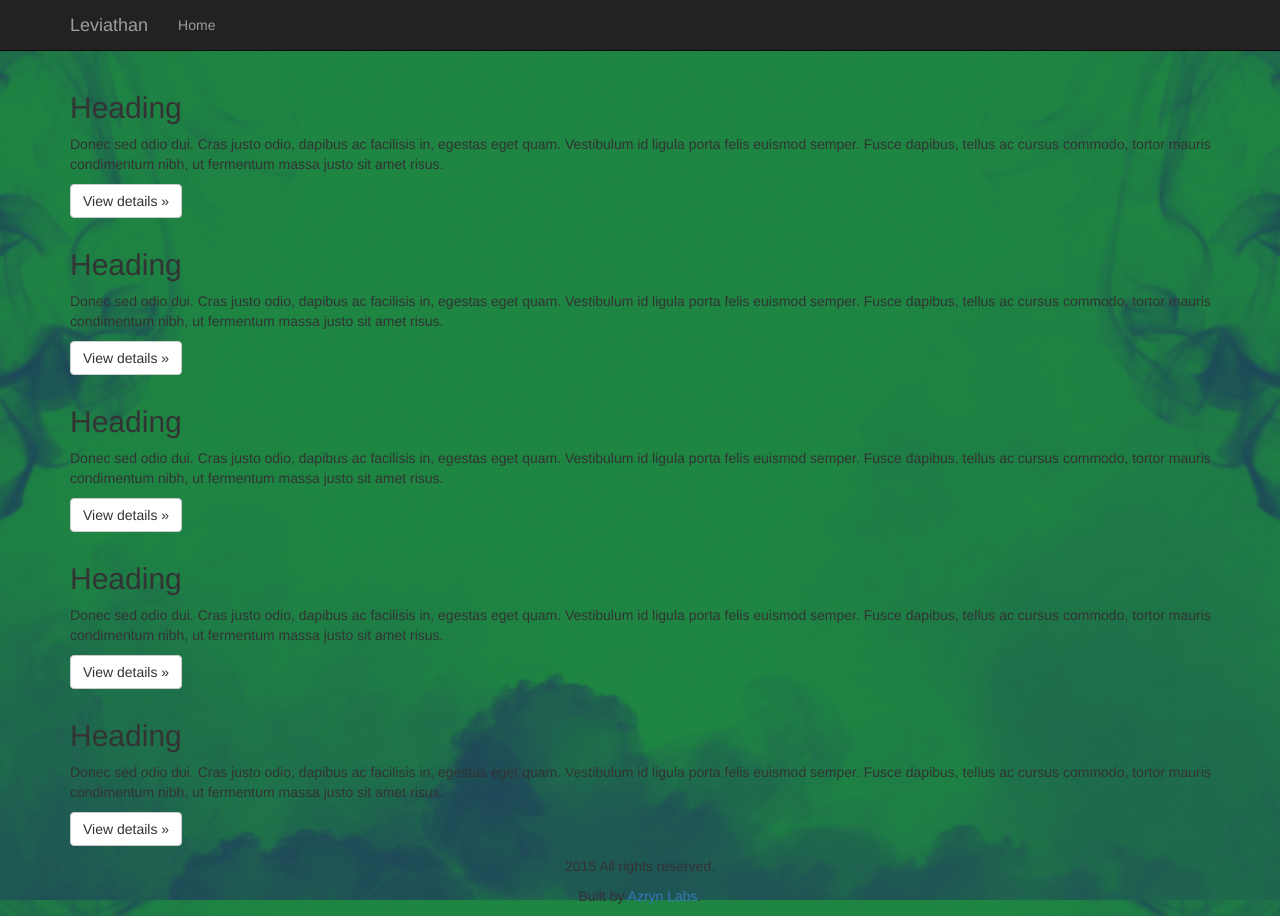
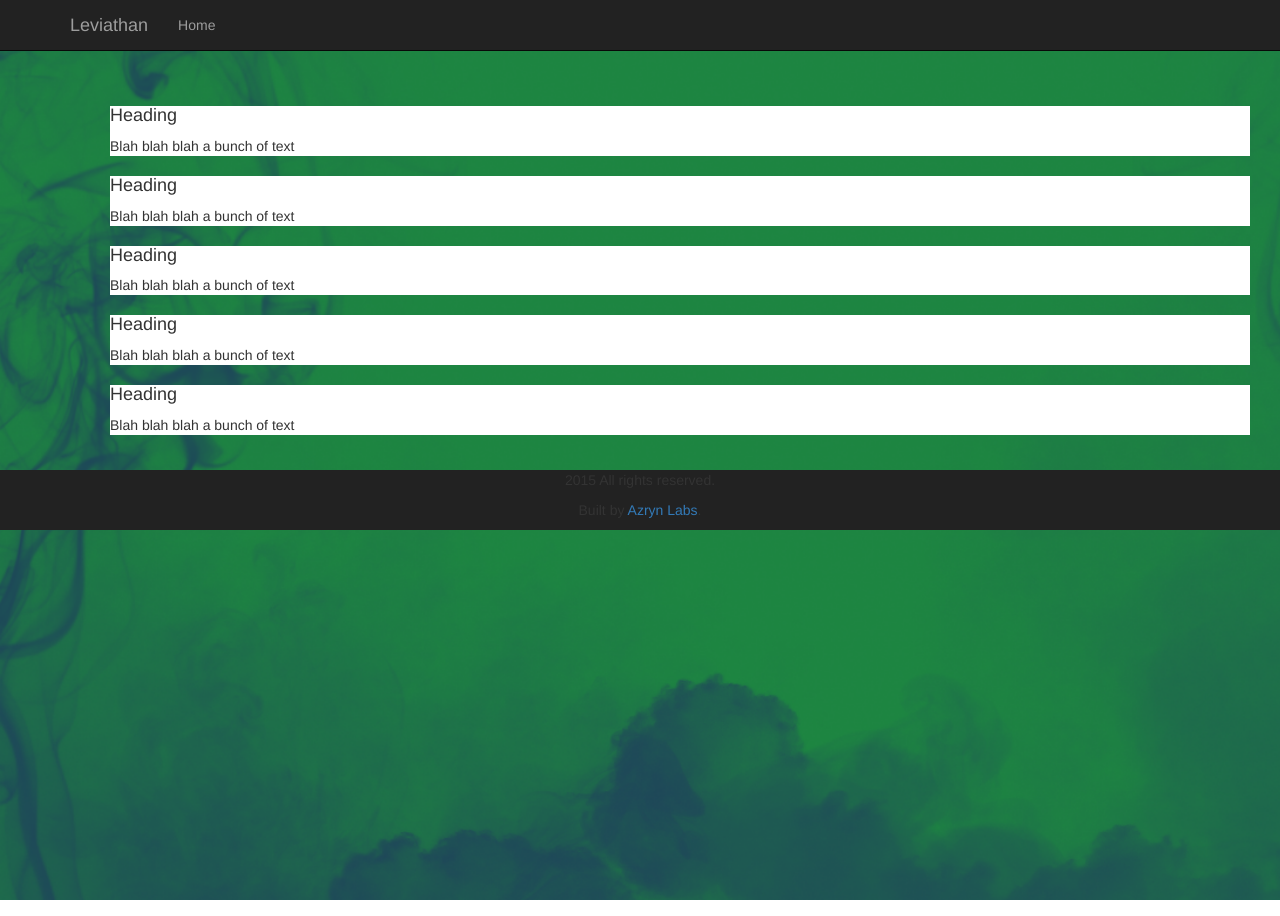
Before and after one commit to millercj189/teamleviathan.com, a Jekyll site: the page built from src/pages/about.html, in a window 1280 px wide. Built offline with Jekyll 4.4.1, drawn with Linux system fonts in a browser that asks for light colours; nearby versions of some CDN libraries; Markdown is read by kramdown in place of the engine named in the settings.

Commit message:
encapsulate body

```diff
--- a/_includes/footer.html
+++ b/_includes/footer.html
@@ -1,7 +1,6 @@
-<footer class="container text-center">
-  {% include lib/social.html %}
-  <div class="row">
-    <div class="col-md-12">
+<footer class="navbar-inverse">
+  <div class="container text-center">
+    <div class="col-md-12 ">
       <p>2015 All rights reserved.
       <p>Built by <a href="http://azryn.com">Azryn Labs</a>.
     </div>
--- a/_layouts/default.html
+++ b/_layouts/default.html
@@ -12,7 +12,6 @@
   {{ page.title }} | {{ site.title }} – {{ site.description }}
 </title>
 
-<body>
 <!-- Banner
 ------------------------------------------------------------------------------->
 {% include banner.html %}
@@ -27,7 +26,7 @@
 
 <!-- Body
 ------------------------------------------------------------------------------->
-<section id="page-content" class="container">
+<section class="container">
   {{ content }}
 </section>
 
@@ -38,4 +37,3 @@
 <!-- Resources
 ------------------------------------------------------------------------------->
 {% include resources.html %}
-</body>
--- a/src/pages/about.html
+++ b/src/pages/about.html
@@ -6,40 +6,56 @@ comments  : false
 ratings   : false
 ---
 
-<section id="page-about" class="container">
-  <article class="row">
-    <div class="featurette">
-      <h2>Heading</h2>
-      <p>Donec sed odio dui. Cras justo odio, dapibus ac facilisis in, egestas eget quam. Vestibulum id ligula porta felis euismod semper. Fusce dapibus, tellus ac cursus commodo, tortor mauris condimentum nibh, ut fermentum massa justo sit amet risus.</p>
-      <p><a class="btn btn-default" href="#" role="button">View details &raquo;</a></p>
+<section
+   id    = ""
+   class = "card-container">
+
+
+  <article
+     id    = ""
+     class = "container">
+    <div class="card-body">
+      <h4>Heading</h4>
+      <i class=""></i>
+      <p>Blah blah blah a bunch of text
     </div>
   </article>
-  <article class="row">
-    <div class="featurette">
-      <h2>Heading</h2>
-      <p>Donec sed odio dui. Cras justo odio, dapibus ac facilisis in, egestas eget quam. Vestibulum id ligula porta felis euismod semper. Fusce dapibus, tellus ac cursus commodo, tortor mauris condimentum nibh, ut fermentum massa justo sit amet risus.</p>
-      <p><a class="btn btn-default" href="#" role="button">View details &raquo;</a></p>
+
+  <article
+     id    = ""
+     class = "container">
+    <div class="card-body">
+      <h4>Heading</h4>
+      <p>Blah blah blah a bunch of text
     </div>
   </article>
-  <article class="row">
-    <div class="featurette">
-      <h2>Heading</h2>
-      <p>Donec sed odio dui. Cras justo odio, dapibus ac facilisis in, egestas eget quam. Vestibulum id ligula porta felis euismod semper. Fusce dapibus, tellus ac cursus commodo, tortor mauris condimentum nibh, ut fermentum massa justo sit amet risus.</p>
-      <p><a class="btn btn-default" href="#" role="button">View details &raquo;</a></p>
+
+  <article
+     id    = ""
+     class = "container">
+    <div class="card-body">
+      <h4>Heading</h4>
+      <p>Blah blah blah a bunch of text
     </div>
   </article>
-  <article class="row">
-    <div class="featurette">
-      <h2>Heading</h2>
-      <p>Donec sed odio dui. Cras justo odio, dapibus ac facilisis in, egestas eget quam. Vestibulum id ligula porta felis euismod semper. Fusce dapibus, tellus ac cursus commodo, tortor mauris condimentum nibh, ut fermentum massa justo sit amet risus.</p>
-      <p><a class="btn btn-default" href="#" role="button">View details &raquo;</a></p>
+
+  <article
+     id    = ""
+     class = "container">
+    <div class="card-body">
+      <h4>Heading</h4>
+      <p>Blah blah blah a bunch of text
     </div>
   </article>
-  <article class="row">
-    <div class="featurette">
-      <h2>Heading</h2>
-      <p>Donec sed odio dui. Cras justo odio, dapibus ac facilisis in, egestas eget quam. Vestibulum id ligula porta felis euismod semper. Fusce dapibus, tellus ac cursus commodo, tortor mauris condimentum nibh, ut fermentum massa justo sit amet risus.</p>
-      <p><a class="btn btn-default" href="#" role="button">View details &raquo;</a></p>
+
+  <article
+     id    = ""
+     class = "container">
+    <div class="card-body">
+      <h4>Heading</h4>
+      <p>Blah blah blah a bunch of text
     </div>
   </article>
+
+
 </section>
--- a/style.scss
+++ b/style.scss
@@ -15,6 +15,17 @@
   "images",
   "fonts"
 ;
+
+
+#footer
+{ background: black; }
+
+
+.card-container
+{ padding : 25px }
+
+.card-body
+{ background : white }
 
 
 .social-icon
@@ -39,10 +50,9 @@
   max-height   : 300px;
   width        : auto }
 
+
 #twitter-feed
-{ margin-left  : auto;
-  margin-right : auto;
-  margin : 25px; }
+{ margin : 25px auto }
 
 
 
```
Also changed, not shown: index.html (+1 -12 lines).
